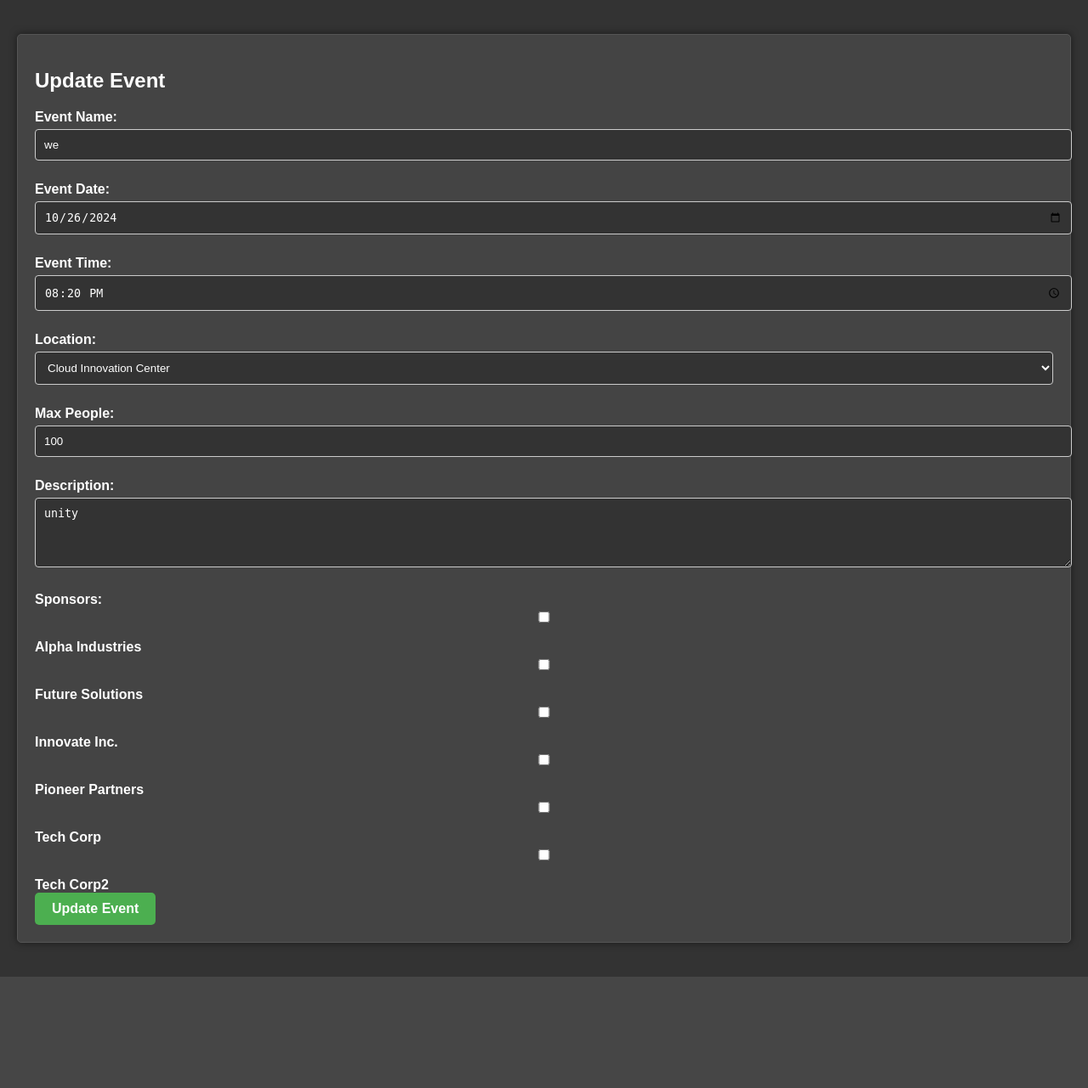
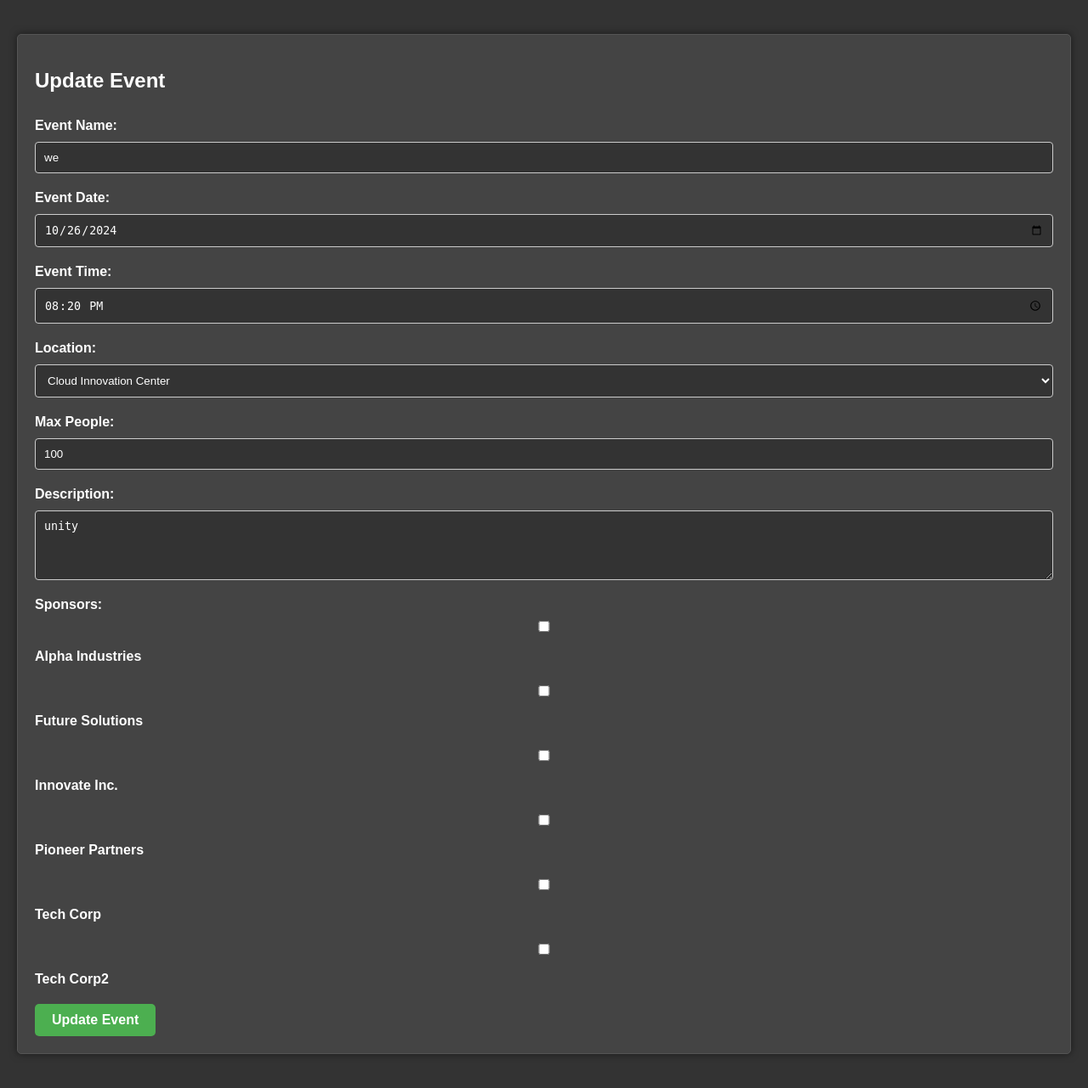
Before and after one commit to Overgodev/EventSynergy, a PHP site: page /admin/edit_event.php?id=17 in a window 1280 px wide. Shown: the part 98-1379 px from the top of the page at 85% size. Before the commit the page ends 1248 px from the top, so only its background shows below. Run offline with PHP 8.4, Linux system fonts and the light colour scheme; a user stored in the database is signed in; data comes from the database, SQL or seed files in the repository; data that the repository does not hold is empty.

Commit message:
alinement issue fix

```diff
--- a/admin/edit_event.php
+++ b/admin/edit_event.php
@@ -159,16 +159,45 @@ $conn->close();
             font-weight: bold;
             color: #ffffff;
         }
-        input[type="text"], input[type="date"], input[type="time"], input[type="number"], textarea, select {
+        /* Container styling */
+        form {
+            display: flex;
+            flex-direction: column;
+            align-items: flex-start;
+            margin: 0 auto; /* Center form on page */
+        }
+
+        /* Label and input alignment */
+        form > div {
+            display: flex;
+            flex-direction: column;
+            width: 100%;
+            margin-bottom: 15px;
+        }
+
+        /* Input, textarea, and select styling */
+        input[type="text"],
+        input[type="date"],
+        input[type="time"],
+        input[type="number"],
+        textarea,
+        select {
             width: 100%;
             padding: 10px;
-            margin-top: 5px;
-            margin-bottom: 15px;
             border: 1px solid #ccc;
             border-radius: 4px;
             background-color: #333333;
             color: #ffffff;
+            box-sizing: border-box; /* Ensures padding doesn't exceed container */
         }
+
+        /* Optional label styling */
+        label {
+            font-weight: bold;
+            margin-bottom: 5px;
+            color: #ffffff;
+        }
+
 
         /* Button Styling */
         button {
```
